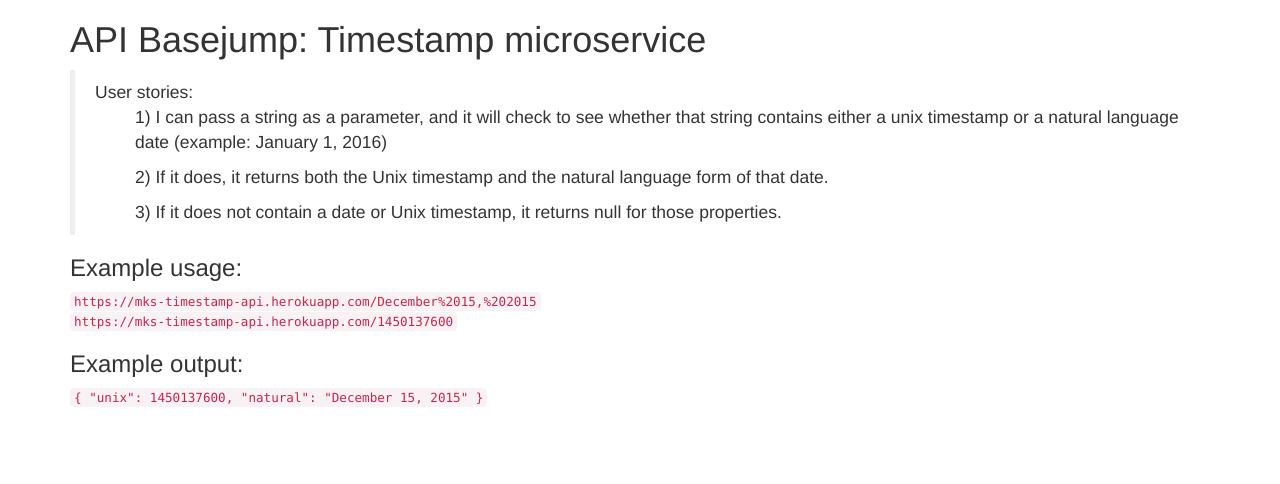
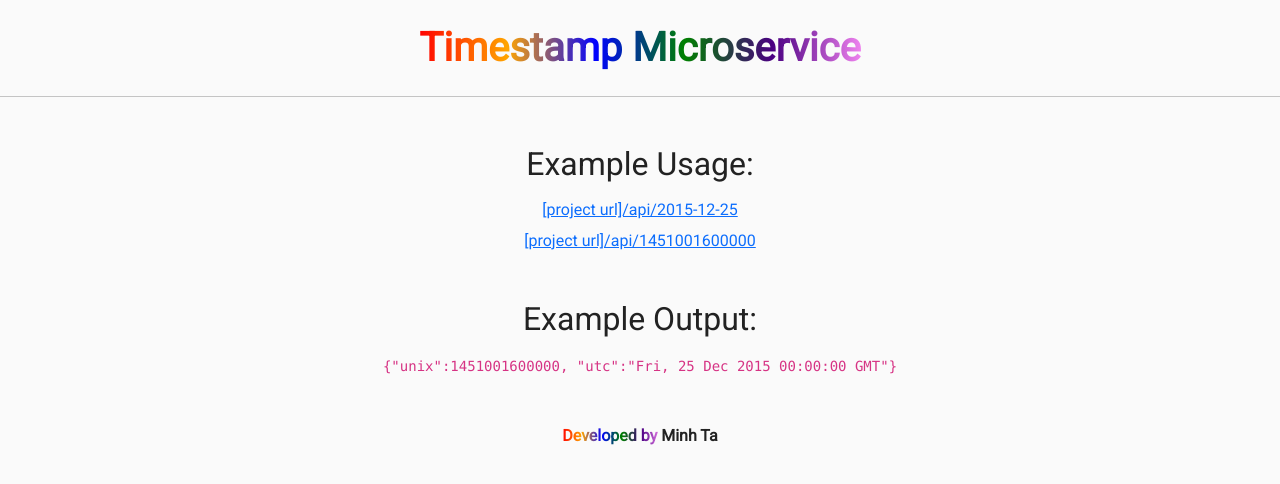
Before and after one commit to minhkashyu/fcc-timestamp-microservice, a website: page views/index.html in a window 1280 px wide. Drawn offline with nearby package versions, Linux system fonts and the light colour scheme.

Commit message:
* Upgrade the project to the latest fcc code structure * Add mks header and footer

```diff
--- /dev/null
+++ b/index.js
@@ -0,0 +1,48 @@
+// index.js
+// where your node app starts
+
+// init project
+var express = require('express');
+var app = express();
+
+// enable CORS (https://en.wikipedia.org/wiki/Cross-origin_resource_sharing)
+// so that your API is remotely testable by FCC
+var cors = require('cors');
+app.use(cors({optionsSuccessStatus: 200}));  // some legacy browsers choke on 204
+
+// http://expressjs.com/en/starter/static-files.html
+app.use(express.static('public'));
+
+// http://expressjs.com/en/starter/basic-routing.html
+app.get('/', function(req, res) {
+  res.sendFile(__dirname + '/views/index.html');
+});
+
+// [project url]/api/2015-12-25
+// [project url]/api/1451001600000
+// Output: {"unix":1451001600000, "utc":"Fri, 25 Dec 2015 00:00:00 GMT"}
+app.get('/api/:strDatetime', function(req, res) {
+  const isValidDate = (d) => {
+    return d instanceof Date && !isNaN(d);
+  };
+
+  let strDatetime = req.params.strDatetime || '';
+  if (parseInt(strDatetime) == strDatetime) {
+    strDatetime = parseInt(strDatetime);
+  }
+
+  let dt = new Date(strDatetime);
+  if (!isValidDate(dt)) {
+    dt = new Date();
+  }
+
+  res.json({
+    unix: dt.getTime(),
+    utc: dt.toUTCString(),
+  });
+});
+
+// listen for requests :)
+var listener = app.listen(process.env.PORT, function() {
+  console.log('Your app is listening on port ' + listener.address().port);
+});
--- /dev/null
+++ b/public/css/style.css
@@ -0,0 +1,18 @@
+/****** Main Styling ******/
+
+body {
+	font-family: 'Roboto', sans-serif;
+	font-size: 16px;
+	color: #222;
+	background-color: #FaFaFa;
+	text-align: center;
+	line-height: 1.4em;
+}
+
+.text-multi-color {
+	background-image: linear-gradient(to left, violet, indigo, green, blue, orange, red);
+	-webkit-background-clip: text;
+	-moz-background-clip: text;
+	background-clip: text;
+	color: transparent;
+}
--- a/views/index.html
+++ b/views/index.html
@@ -1,38 +1,44 @@
 <!DOCTYPE html>
-<html>
+
+<html lang="en-AU">
 <head>
-    <title>Timestamp Microservice</title>
-    <meta name="viewport" content="width=device-width, initial-scale=1.0">
-    <!-- Bootstrap -->
-    <!-- Latest compiled and minified CSS -->
-    <link rel="stylesheet" href="https://maxcdn.bootstrapcdn.com/bootstrap/3.3.7/css/bootstrap.min.css" integrity="sha384-BVYiiSIFeK1dGmJRAkycuHAHRg32OmUcww7on3RYdg4Va+PmSTsz/K68vbdEjh4u" crossorigin="anonymous">
+  <title>Timestamp Microservice</title>
+  <link rel="shortcut icon" href="https://cdn.freecodecamp.org/universal/favicons/favicon-32x32.png"
+        type="image/x-icon"/>
 
+  <link href="https://fonts.googleapis.com/css?family=Roboto" rel="stylesheet" type="text/css">
+
+  <link href="/css/bootstrap.min.css" rel="stylesheet" type="text/css">
+  <link href="/css/style.css" rel="stylesheet" type="text/css">
+
+  <script href="/js/bootstrap.bundle.min.js" type="text/javascript"></script>
 </head>
+
 <body>
-    <div class="container">
-        <h1 class="header">
-            API Basejump: Timestamp microservice
-        </h1>
-        <blockquote>
-            User stories:
-            <ul>1) I can pass a string as a parameter, and it will check to see whether that string
-                contains either a unix timestamp or a natural language date (example: January 1, 2016)</ul>
-            <ul>2) If it does, it returns both the Unix timestamp and the natural language form of that date.</ul>
-            <ul>3) If it does not contain a date or Unix timestamp, it returns null for those properties.</ul>
-        </blockquote>
-        <h3>Example usage:</h3>
-        <code>https://mks-timestamp-api.herokuapp.com/December%2015,%202015</code><br>
-        <code>https://mks-timestamp-api.herokuapp.com/1450137600</code>
-        <h3>Example output:</h3>
-        <code>
-            {
-            "unix": 1450137600,
-            "natural": "December 15, 2015"
-            }
-        </code>
-    </div>
-    <script src="http://code.jquery.com/jquery.js"></script>
-    <!-- Latest compiled and minified JavaScript -->
-    <script src="https://maxcdn.bootstrapcdn.com/bootstrap/3.3.7/js/bootstrap.min.js" integrity="sha384-Tc5IQib027qvyjSMfHjOMaLkfuWVxZxUPnCJA7l2mCWNIpG9mGCD8wGNIcPD7Txa" crossorigin="anonymous"></script>
+<h1 class="text-center fw-bold mt-4 mb-4">
+  <span class="text-multi-color">Timestamp Microservice</span>
+</h1>
+
+<hr/>
+
+<div class="container mt-5">
+  <h2 class="mb-3">Example Usage:</h2>
+  <p class="mb-2">
+    <a href="/api/2015-12-25">[project url]/api/2015-12-25</a>
+  </p>
+  <p class="mb-0">
+    <a href="/api/1451001600000">[project url]/api/1451001600000</a>
+  </p>
+
+  <h2 class="mt-5 mb-3">Example Output:</h2>
+  <p class="mb-0">
+    <code>{"unix":1451001600000, "utc":"Fri, 25 Dec 2015 00:00:00 GMT"}</code>
+  </p>
+</div>
+
+<p class="text-center fw-bold mt-5 mb-0">
+  <span class="text-multi-color">Developed by </span>
+  Minh Ta
+</p>
 </body>
 </html>
```
Also changed, not shown: package.json (+26 -16 lines), server.js (deleted, +0 -41 lines), README.md, public/css/bootstrap.min.css (added), public/js/bootstrap.bundle.min.js (added), 5 other files.
